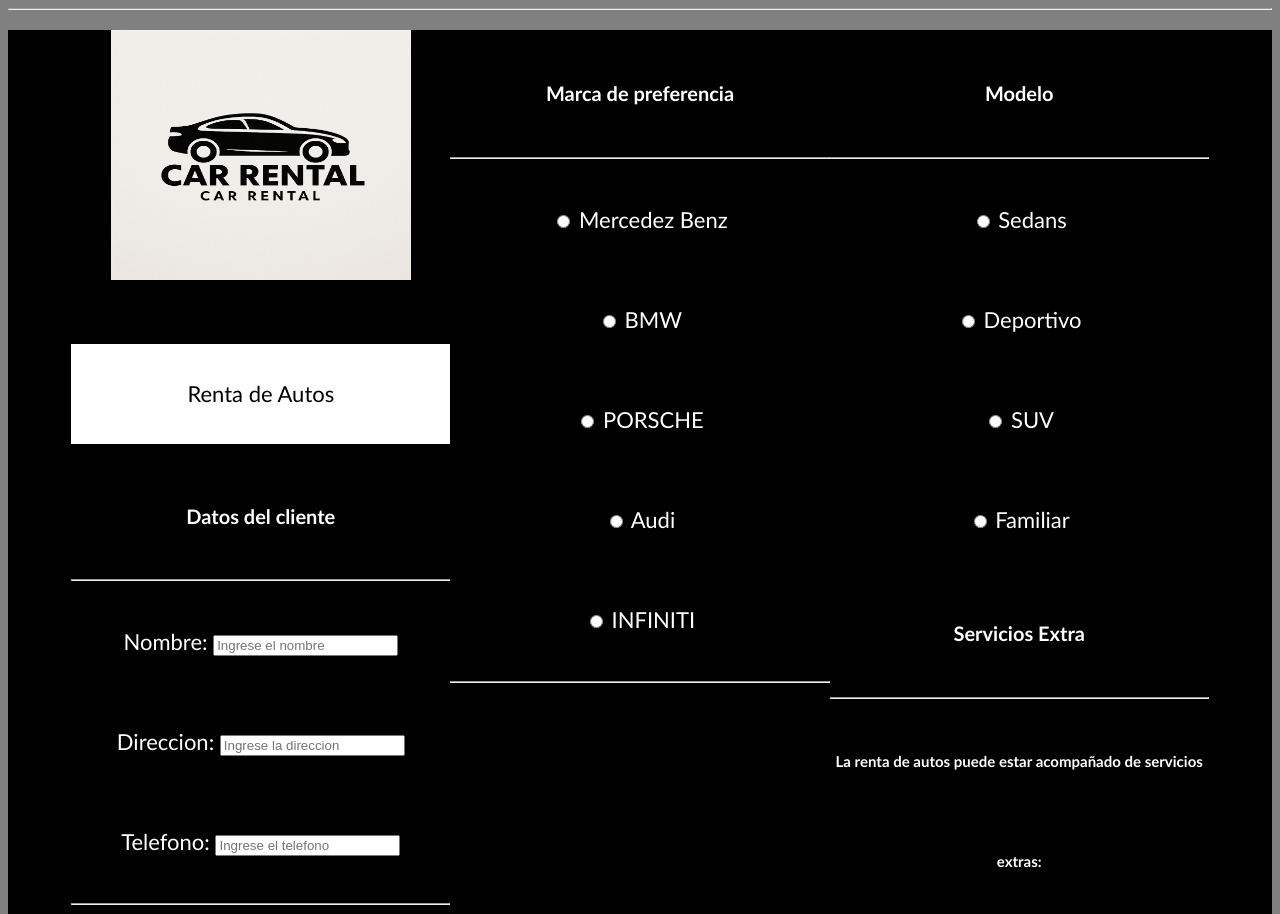
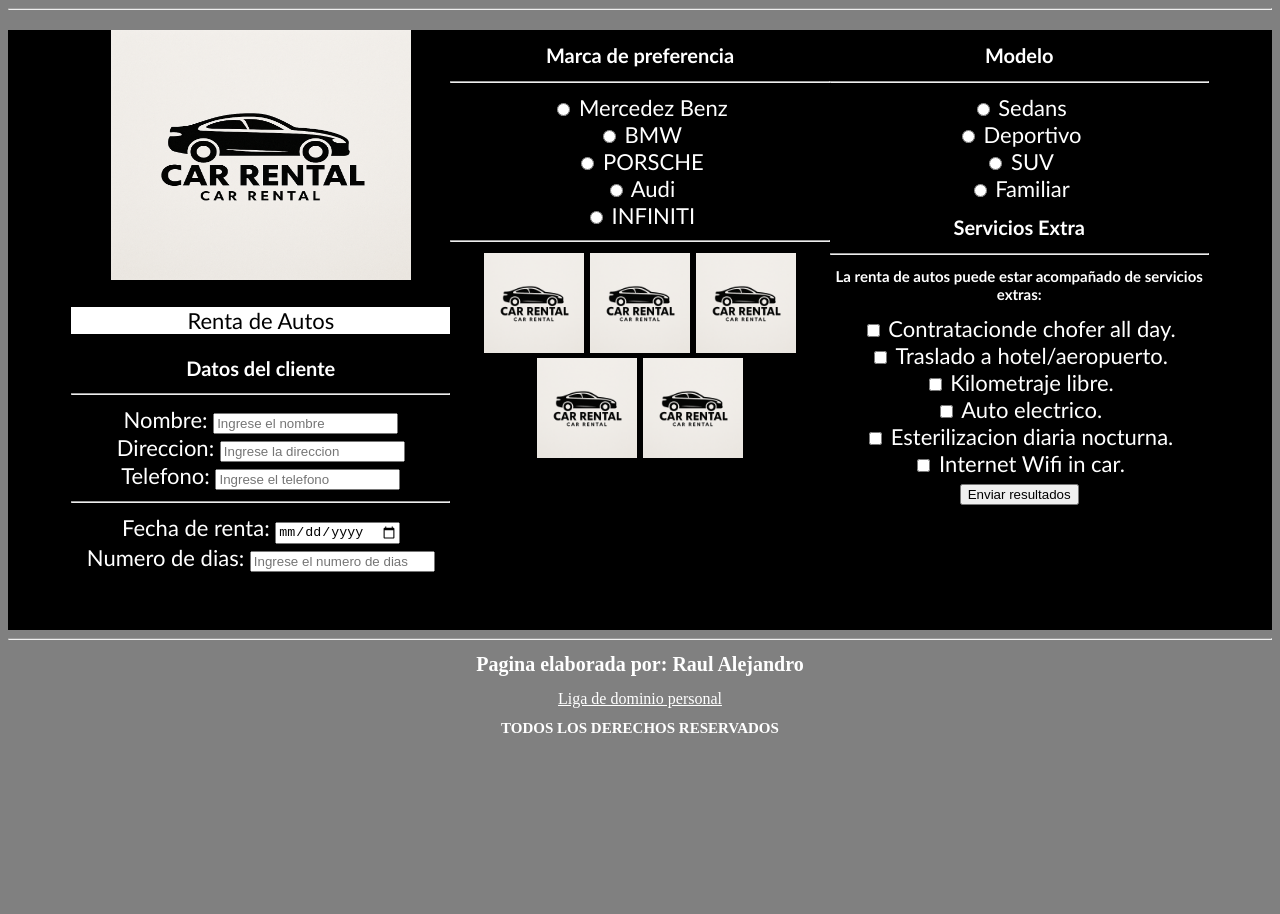
Before and after one commit to Rulolokote11/Formularios_IDAI, a plain HTML site: page RentadeAutos.html in a window 1280 px wide. Shown: the top 914 px of the page. After the commit the page ends 800 px from the top, so only its background shows below. Drawn offline with Linux system fonts and the light colour scheme.

Commit message:
Update RentadeAutos.html

```diff
--- a/RentadeAutos.html
+++ b/RentadeAutos.html
@@ -14,25 +14,26 @@
         .contenedor{
             background-color: black;
             width: 100%;
-            height: 1500px;
+            height: 600px;
             margin-top: 20px;
             display: flex;
-            flex-direction: row;
+            flex-flow: row wrap;
         }
         .items{
-			background: black;
+			background: rgb(0, 0, 0);
 			width: 30%;
-			height: 1500px;
+			height: 600px;
             color: #fff;
             font-family: 'Gill Sans', 'Gill Sans MT', Calibri, 'Trebuchet MS', sans-serif;
 			text-align: center;
-			line-height: 100px;
 			font-size: 22px;
-            padding: 0px;
 		}
         .c1{
             justify-content: center;
             align-items: flex-start;
+        }
+        .c2{
+            align-content: flex-start;
         }
         footer{
             text-align: center;
@@ -54,6 +55,10 @@
         .logo{
             width: 300px;
             height: 250px;
+        }
+        .logos2{
+            width: 100px;
+            height: 100px;
         }
         .etiqueta{
             background-color: #fff;
@@ -129,7 +134,13 @@
                 <br>
             </form>
             <hr>
-            <div></div>
+            <div class="c2">
+                <img src="ImagenesF/LogoAgenciaAutos.png" alt="Logo" class="logos2">
+                <img src="ImagenesF/LogoAgenciaAutos.png" alt="Logo" class="logos2">
+                <img src="ImagenesF/LogoAgenciaAutos.png" alt="Logo" class="logos2">
+                <img src="ImagenesF/LogoAgenciaAutos.png" alt="Logo" class="logos2">
+                <img src="ImagenesF/LogoAgenciaAutos.png" alt="Logo" class="logos2">
+            </div>
         </div>
         <div class="items">
             <h1>Modelo</h1>
```
